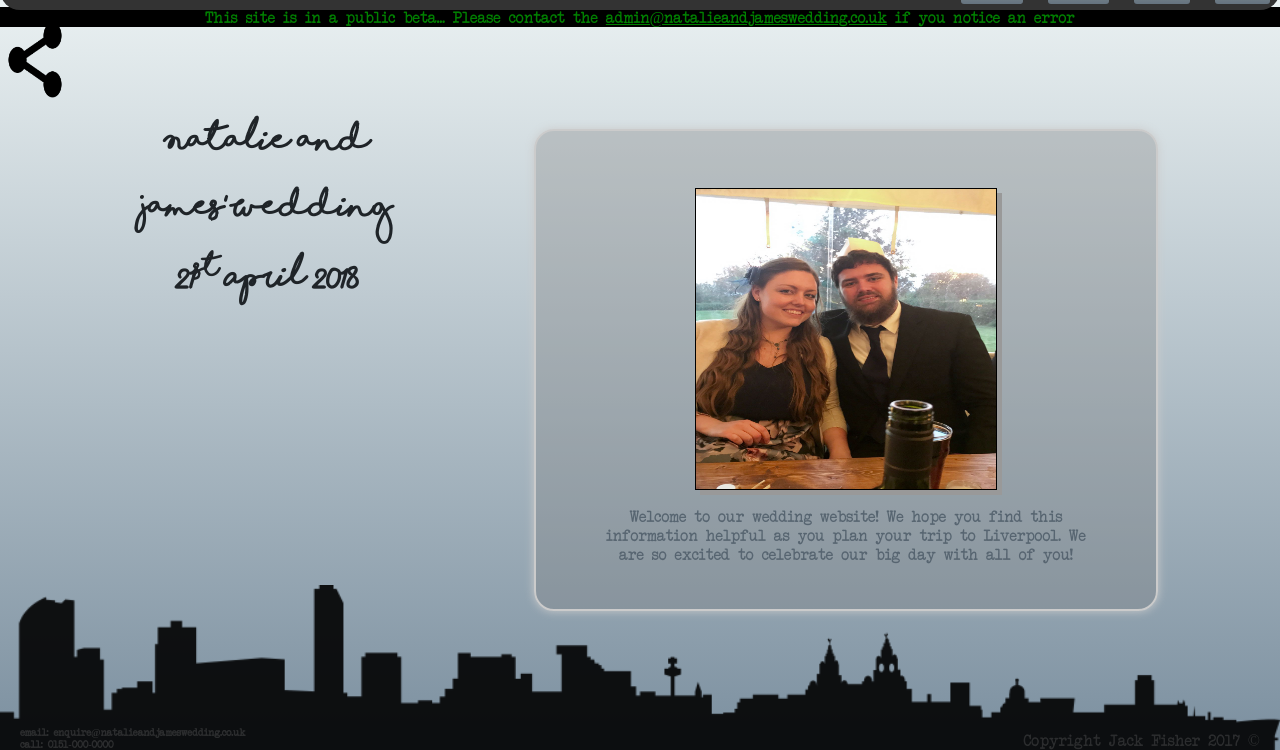
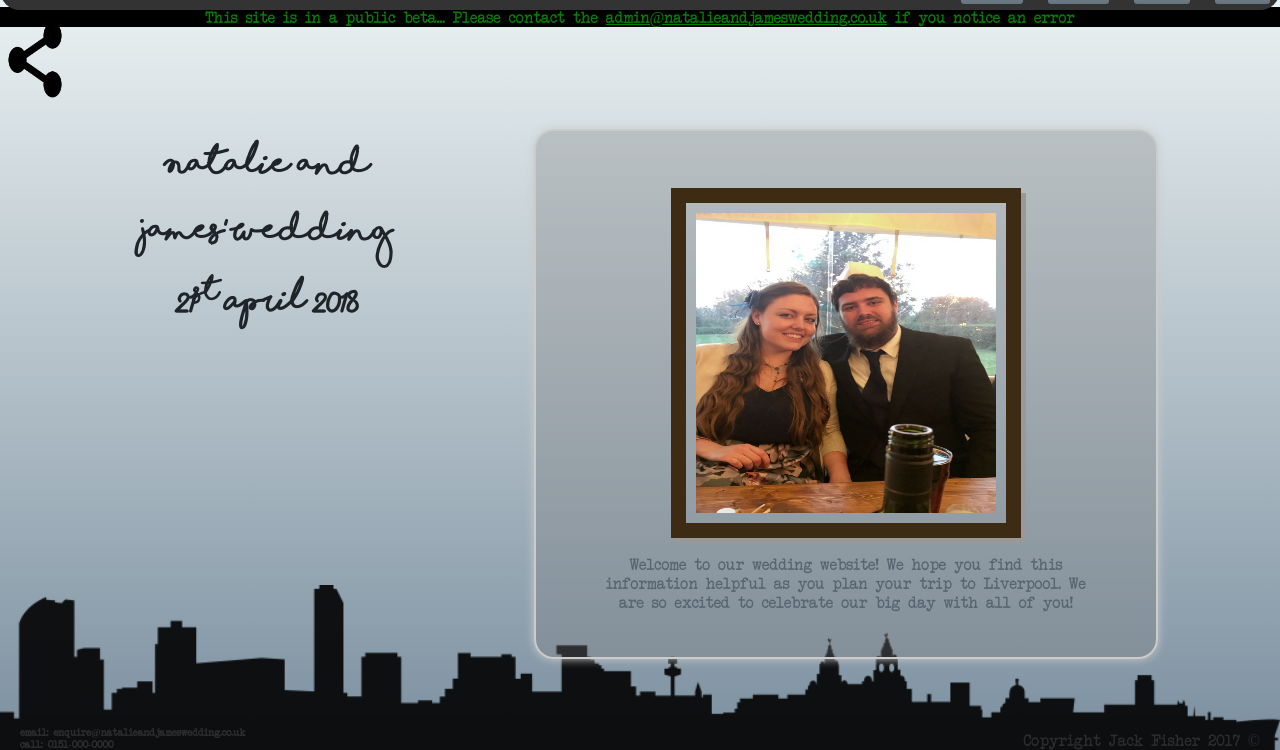
Before and after one commit to jdtechnology/njWedGit, a PHP site: page / in a window 1280 px wide. Shown: the part 50-800 px from the top of the page. Run offline with PHP 8.4, Linux system fonts and the light colour scheme.

Commit message:
Minor changes

```diff
--- a/includes/css/main.css
+++ b/includes/css/main.css
@@ -114,12 +114,15 @@ img#mainimg {
 	height: 300px;
 	width: 300px;
 	display: block;
-    margin: auto;
+  margin: auto;
 	opacity:1;
-	border: solid 1px black;
+	/* border: solid 1px black; */
 	-moz-box-shadow: 5px 5px 0px #999;
 	-webkit-box-shadow: 5px 5px 0px #999;
 	box-shadow: 5px 5px 0px #999;
+
+  border: 15px solid #3e2b14;
+  padding: 10px;
 }
 
 #head {
--- a/includes/js/main.js
+++ b/includes/js/main.js
@@ -11,7 +11,7 @@ jd.vars = {
 	rotateInterval: 0,
 	rotateCount: 1,
 	rsvpError: false,
-	imageList: ["home_1.jpeg", "home_2.jpg", "home_4.jpg", "home_5.jpg"],
+	imageList: ["home_1.jpeg", "home_2.jpg", "home_4.jpg", "home_5.jpg"]
 };
 
 jd.temp = {
```
